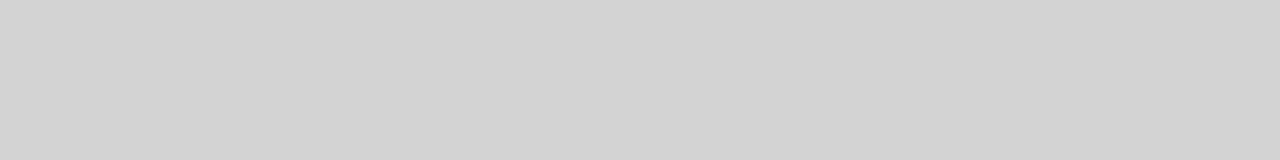
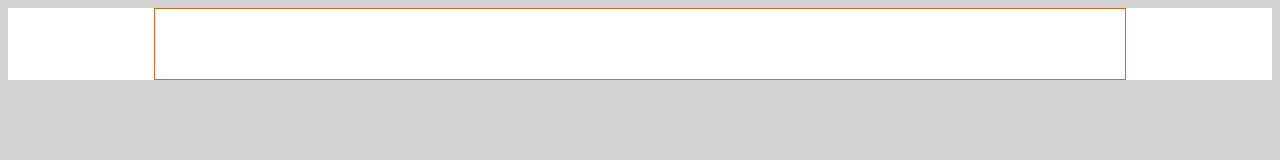
Before and after one commit to angiecrellin/fewd_landing_page_clone, a plain HTML site: page css/index.html in a window 1280 px wide. Drawn offline with Linux system fonts and the light colour scheme.

Commit message:
index.html

```diff
--- a/css/index.html
+++ b/css/index.html
@@ -7,6 +7,9 @@
 	<link rel="stylesheet" href="style.css">
 </head>
 <body>
+	<nav class= "top-navigation">
+		<div class = "content"></div>
+	</nav>
 
 </body>
 </html>
--- a/css/style.css
+++ b/css/style.css
@@ -3,3 +3,11 @@ body {
 }
 div {border: 1px solid Chocolate;
 }
+.top-navigation{
+	background-color: #fff;
+}
+.top-navigation > .content{
+	width: 970px;
+	height: 70px;
+	margin: 0 auto;
+}
```
